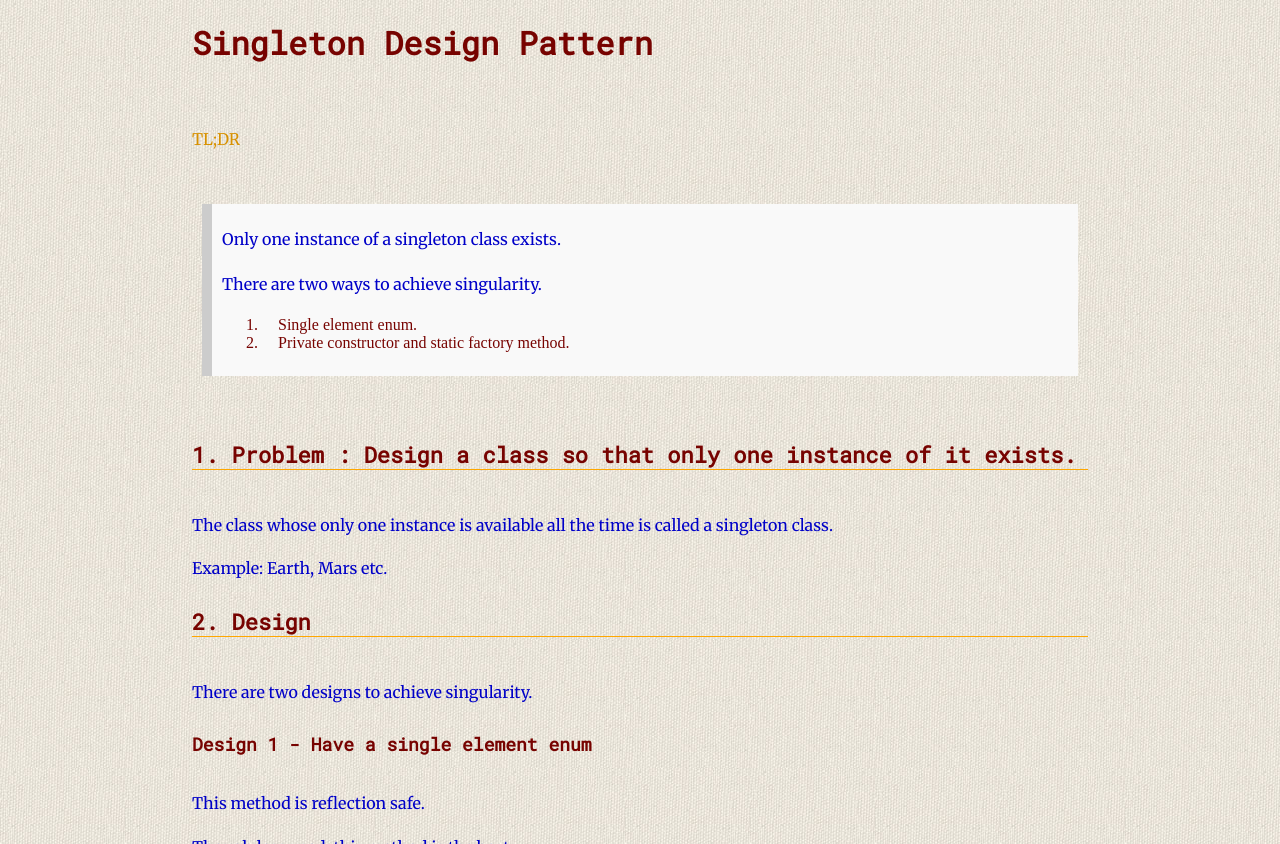
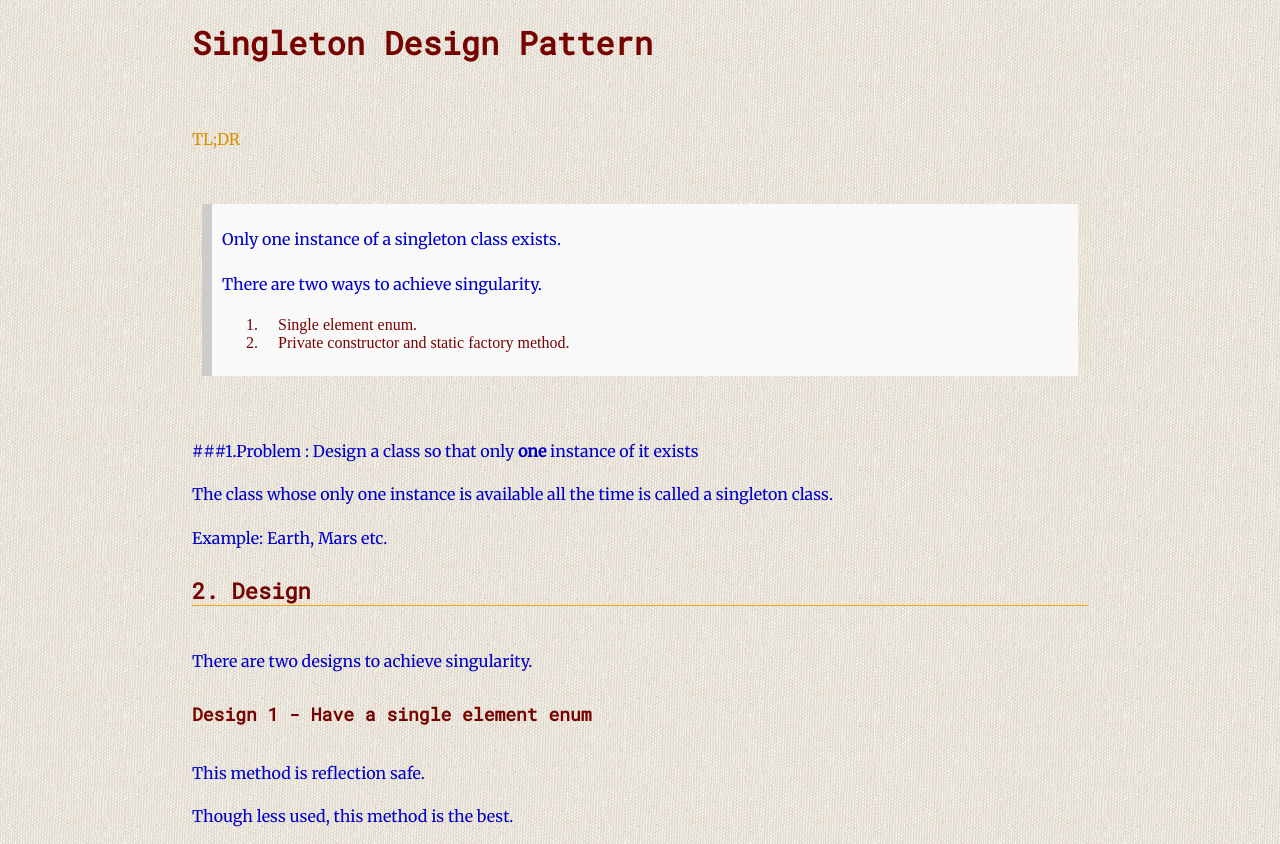
Before and after one commit to Jokestir/Jokestir.github.io, a Jekyll site: the page built from DesignPatterns/Singleton.md, in a window 1280 px wide and 900 px high, cut to the strip 0-844 px from the top of the window. Built offline with Jekyll 4.4.1, drawn with Linux system fonts in a browser that asks for light colours.

Commit message:
decrease

```diff
--- a/DesignPatterns/Singleton.md
+++ b/DesignPatterns/Singleton.md
@@ -14,7 +14,7 @@ sort: 2
 >  2. Private constructor and static factory method.
 
 
-### 1. Problem : Design a class so that only **one** instance of it exists.
+###1.Problem : Design a class so that only **one** instance of it exists
 
 The class whose only one instance is available all the time is called a singleton class.
 
```
